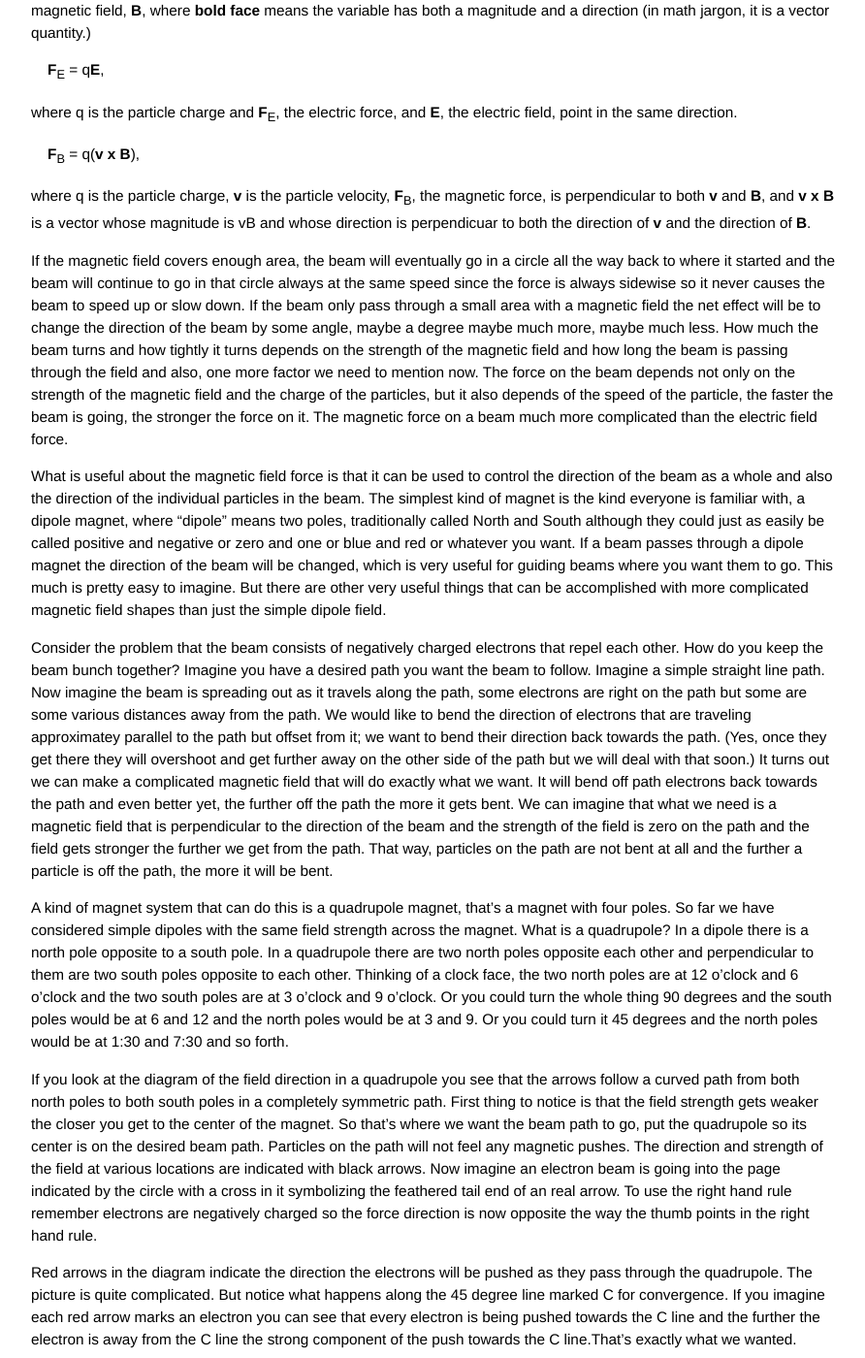
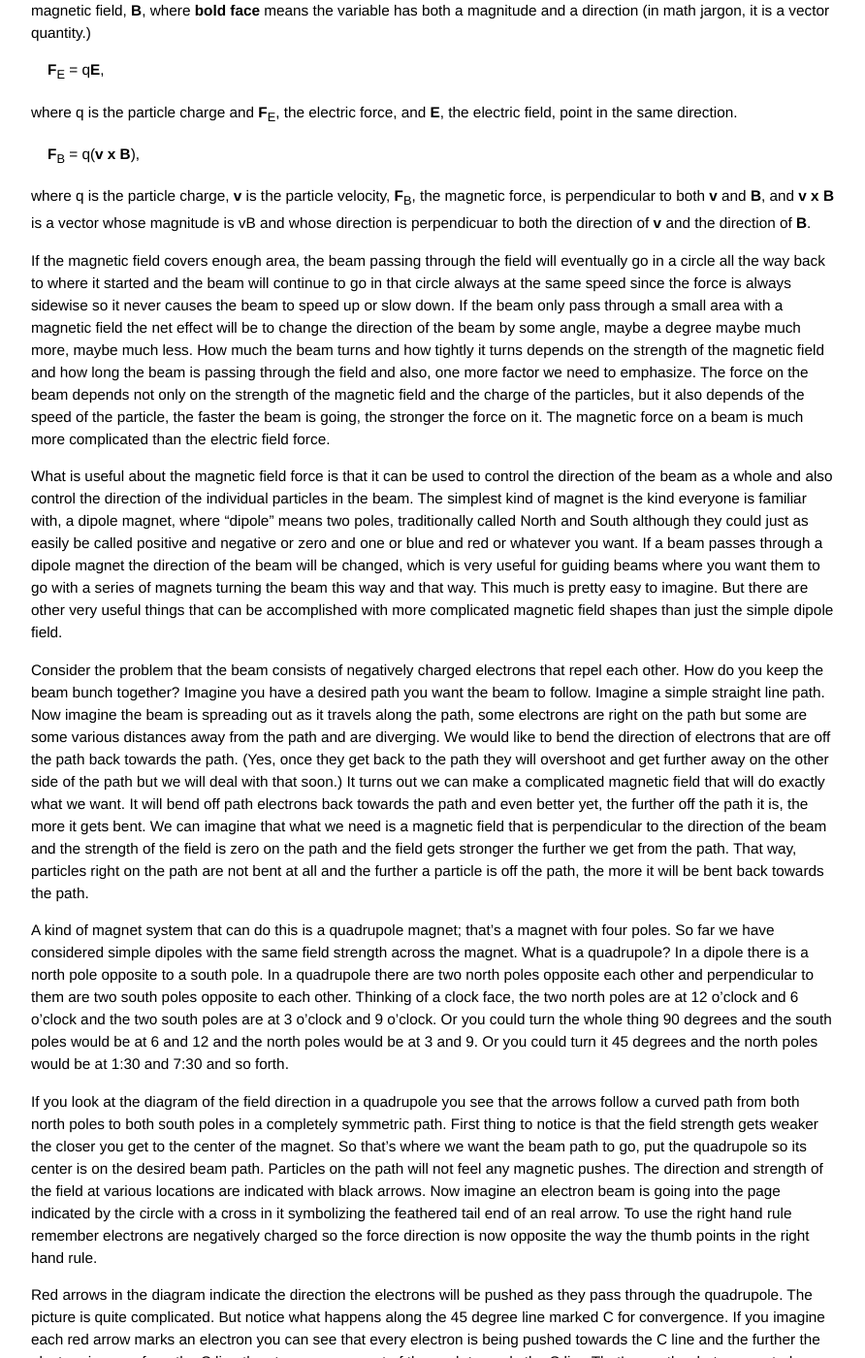
Before and after one commit to grbfacet/facet, a Jekyll site: the page built from beam-control-tutorial.md, in a window 1280 px wide and 1400 px high, scrolled down 1992 px. Shown: the whole window at 97% size, without its empty margins (193-1085 px from the left). Built offline with Jekyll 4.4.1, drawn with Linux system fonts in a browser that asks for light colours.

Commit message:
Update beam-control-tutorial.md

```diff
--- a/beam-control-tutorial.md
+++ b/beam-control-tutorial.md
@@ -26,13 +26,13 @@ where q is the particle charge and **F**<sub>E</sub>, the electric force, and **
 
 where q is the particle charge, **v** is the particle velocity, **F**<sub>B</sub>, the magnetic force, is perpendicular to both **v** and **B**, and **v x B** is a vector whose magnitude is vB and whose direction is perpendicuar to both the direction of **v** and the direction of **B**.
 
-If the magnetic field covers enough area, the beam will eventually go in a circle all the way back to where it started and the beam will continue to go in that circle always at the same speed since the force is always sidewise so it never causes the beam to speed up or slow down. If the beam only pass through a small area with a magnetic field the net effect will be to change the direction of the beam by some angle, maybe a degree maybe much more, maybe much less. How much the beam turns and how tightly it turns depends on the strength of the magnetic field and how long the beam is passing through the field and also, one more factor we need to mention now. The force on the beam depends not only on the strength of the magnetic field and the charge of the particles, but it also depends of the speed of the particle, the faster the beam is going, the stronger the force on it. The magnetic force on a beam much more complicated than the electric field force.
+If the magnetic field covers enough area, the beam passing through the field will eventually go in a circle all the way back to where it started and the beam will continue to go in that circle always at the same speed since the force is always sidewise so it never causes the beam to speed up or slow down. If the beam only pass through a small area with a magnetic field the net effect will be to change the direction of the beam by some angle, maybe a degree maybe much more, maybe much less. How much the beam turns and how tightly it turns depends on the strength of the magnetic field and how long the beam is passing through the field and also, one more factor we need to emphasize. The force on the beam depends not only on the strength of the magnetic field and the charge of the particles, but it also depends of the speed of the particle, the faster the beam is going, the stronger the force on it. The magnetic force on a beam is much more complicated than the electric field force.
 
-What is useful about the magnetic field force is that it can be used to control the direction of the beam as a whole and also the direction of the individual particles in the beam. The simplest kind of magnet is the kind everyone is familiar with, a dipole magnet, where "dipole" means two poles, traditionally called North and South although they could just as easily be called positive and negative or zero and one or blue and red or whatever you want. If a beam passes through a dipole magnet the direction of the beam will be changed, which is very useful for guiding beams where you want them to go. This much is pretty easy to imagine. But there are other very useful things that can be accomplished with more complicated magnetic field shapes than just the simple dipole field.
+What is useful about the magnetic field force is that it can be used to control the direction of the beam as a whole and also control the direction of the individual particles in the beam. The simplest kind of magnet is the kind everyone is familiar with, a dipole magnet, where "dipole" means two poles, traditionally called North and South although they could just as easily be called positive and negative or zero and one or blue and red or whatever you want. If a beam passes through a dipole magnet the direction of the beam will be changed, which is very useful for guiding beams where you want them to go with a series of magnets turning the beam this way and that way. This much is pretty easy to imagine. But there are other very useful things that can be accomplished with more complicated magnetic field shapes than just the simple dipole field.
 
-Consider the problem that the beam consists of negatively charged electrons that repel each other. How do you keep the beam bunch together? Imagine you have a desired path you want the beam to follow. Imagine a simple straight line path. Now imagine the beam is spreading out as it travels along the path, some electrons are right on the path but some are some various distances away from the path. We would like to bend the direction of electrons that are traveling approximatey parallel to the path but offset from it; we want to bend their direction back towards the path. (Yes, once they get there they will overshoot and get further away on the other side of the path but we will deal with that soon.) It turns out we can make a complicated magnetic field that will do exactly what we want. It will bend off path electrons back towards the path and even better yet, the further off the path the more it gets bent. We can imagine that what we need is a magnetic field that is perpendicular to the direction of the beam and the strength of the field is zero on the path and the field gets stronger the further we get from the path. That way, particles on the path are not bent at all and the further a particle is off the path, the more it will be bent.
+Consider the problem that the beam consists of negatively charged electrons that repel each other. How do you keep the beam bunch together? Imagine you have a desired path you want the beam to follow. Imagine a simple straight line path. Now imagine the beam is spreading out as it travels along the path, some electrons are right on the path but some are some various distances away from the path and are diverging. We would like to bend the direction of electrons that are off the path back towards the path. (Yes, once they get back to the path they will overshoot and get further away on the other side of the path but we will deal with that soon.) It turns out we can make a complicated magnetic field that will do exactly what we want. It will bend off path electrons back towards the path and even better yet, the further off the path it is, the more it gets bent. We can imagine that what we need is a magnetic field that is perpendicular to the direction of the beam and the strength of the field is zero on the path and the field gets stronger the further we get from the path. That way, particles right on the path are not bent at all and the further a particle is off the path, the more it will be bent back towards the path.
 
-A kind of magnet system that can do this is a quadrupole magnet, that’s a magnet with four poles. So far we have considered simple dipoles with the same field strength across the magnet. What is a quadrupole? In a dipole there is a north pole opposite to a south pole. In a quadrupole there are two north poles opposite each other and perpendicular to them are two south poles opposite to each other. Thinking of a clock face, the two north poles are at 12 o’clock and 6 o’clock and the two south poles are at 3 o’clock and 9 o’clock. Or you could turn the whole thing 90 degrees and the south poles would be at 6 and 12 and the north poles would be at 3 and 9. Or you could turn it 45 degrees and the north poles would be at 1:30 and 7:30 and so forth.
+A kind of magnet system that can do this is a quadrupole magnet; that’s a magnet with four poles. So far we have considered simple dipoles with the same field strength across the magnet. What is a quadrupole? In a dipole there is a north pole opposite to a south pole. In a quadrupole there are two north poles opposite each other and perpendicular to them are two south poles opposite to each other. Thinking of a clock face, the two north poles are at 12 o’clock and 6 o’clock and the two south poles are at 3 o’clock and 9 o’clock. Or you could turn the whole thing 90 degrees and the south poles would be at 6 and 12 and the north poles would be at 3 and 9. Or you could turn it 45 degrees and the north poles would be at 1:30 and 7:30 and so forth.
 
 If you look at the diagram of the field direction in a quadrupole you see that the arrows follow a curved path from both north poles to both south poles in a completely symmetric path. First thing to notice is that the field strength gets weaker the closer you get to the center of the magnet. So that’s where we want the beam path to go, put the quadrupole so its center is on the desired beam path. Particles on the path will not feel any magnetic pushes. The direction and strength of the field at various locations are indicated with black arrows. Now imagine an electron beam is going into the page indicated by the circle with a cross in it symbolizing the feathered tail end of an real arrow. To use the right hand rule remember electrons are negatively charged so the force direction is now opposite the way the thumb points in the right hand rule.
 
```
